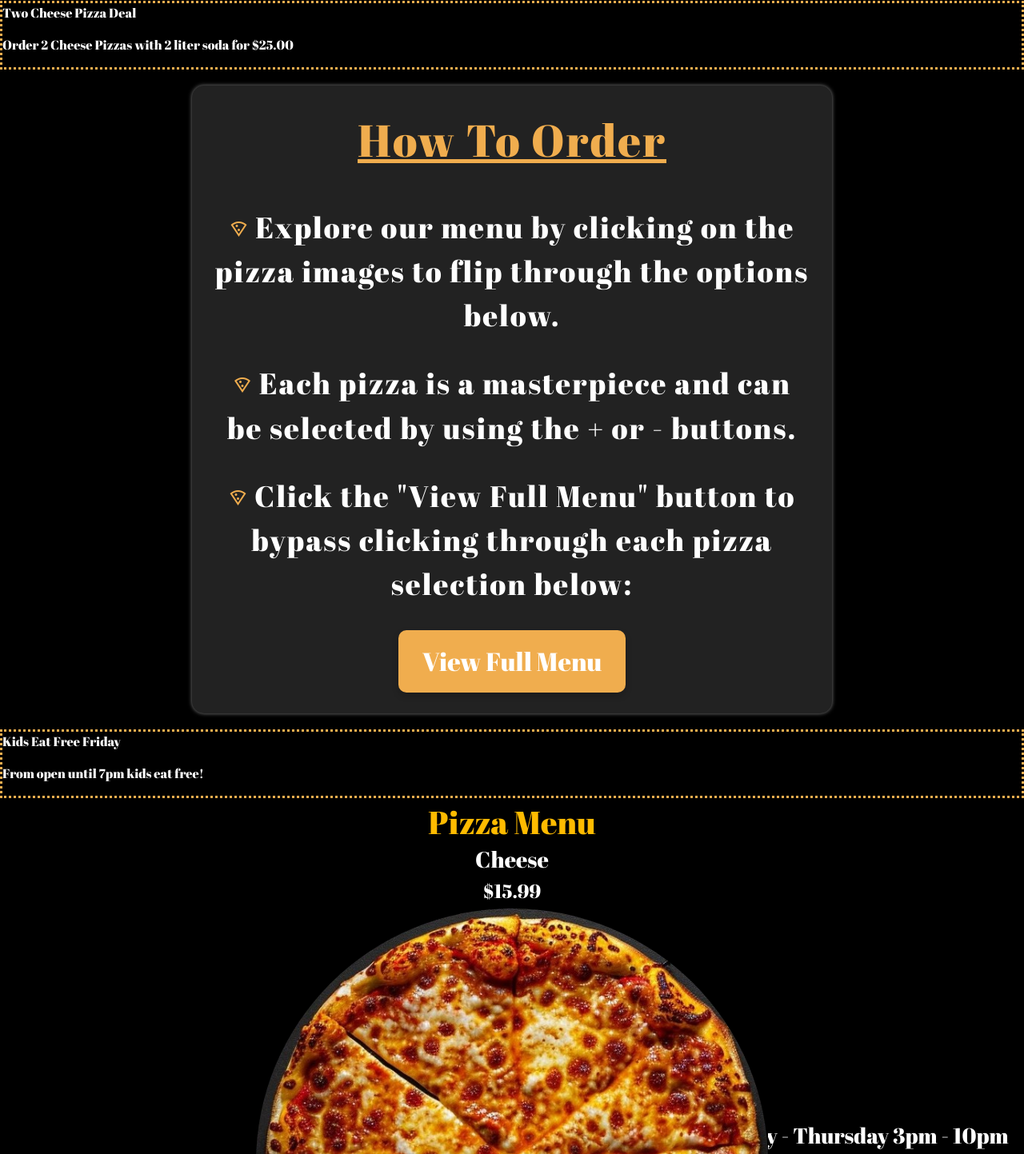
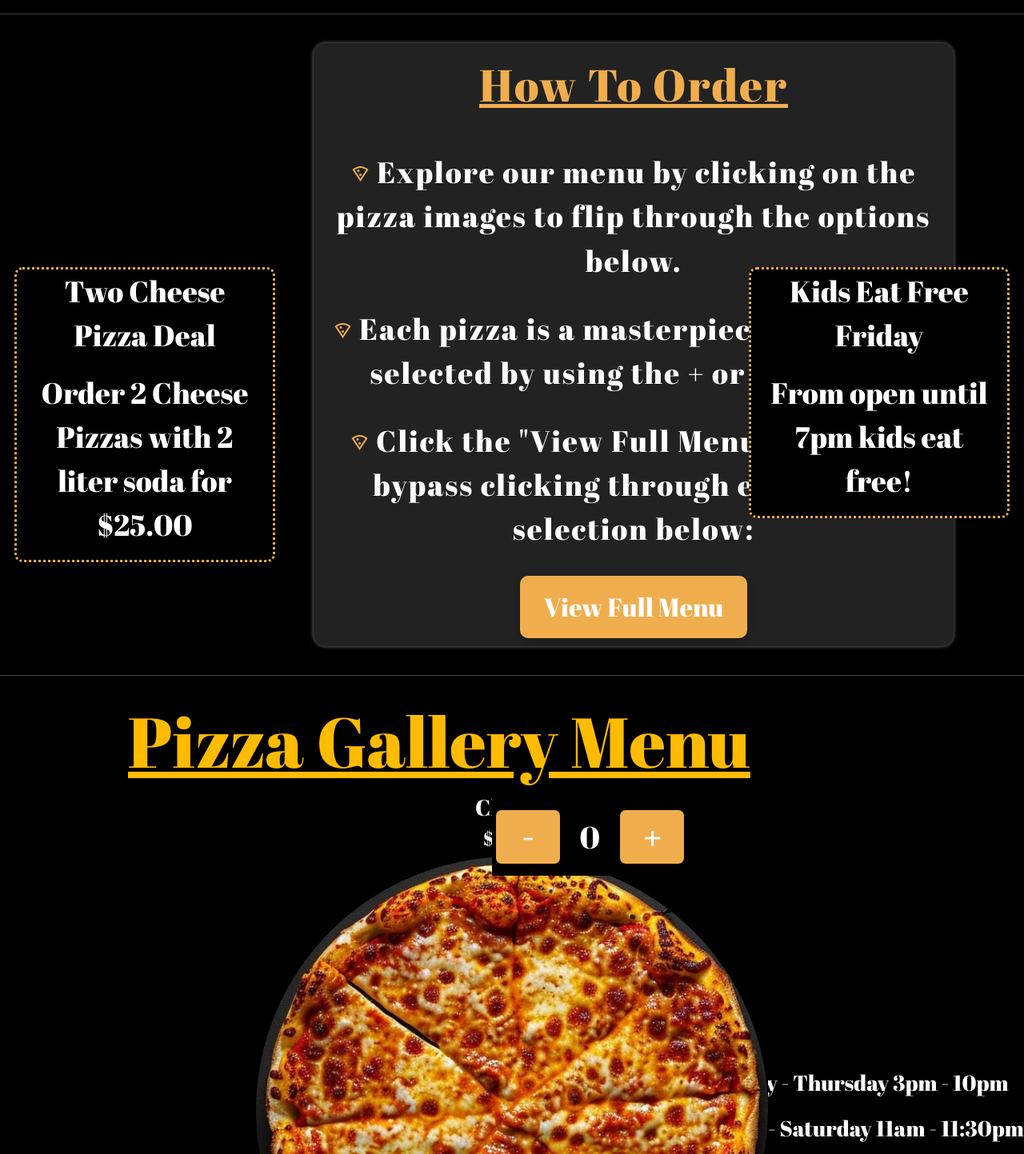
Before and after one commit to jessicacousins/javascript_game_2, a website: page index.html in a window 1280 px wide. Shown: the part 1973-3416 px from the top of the page at 80% size. Drawn offline with nearby package versions, Linux system fonts and the light colour scheme.

Commit message:
gallery menu styles updated

```diff
--- a/index.html
+++ b/index.html
@@ -34,6 +34,7 @@
     </nav>
 
     <div class="discount">10% OFF Your First Online Order!</div>
+
     <article>
       <div id="about" class="about-section">
         <p class="welcomeMessage">
@@ -47,24 +48,25 @@
         </p>
         <img class="pizzaShop" src="pizzaShop.png" alt="Pizza Shop" />
       </div>
-
-      <div class="pizzaDeal1">
+      <hr class="line" />
+      <div class="row">
+        <div class="col-md-3 pizzaDeal1 px-3">
           <p>Two Cheese Pizza Deal</p>
           <p>Order 2 Cheese Pizzas with 2 liter soda for $25.00</p>
         </div>
 
-      <div class="howToOrderArea card-body">
+        <div id="menu" class="col-md-3 howToOrderArea card-body px-5">
           <ul class="howToOrder">
             <p class="card-title">How To Order</p>
             <li class="exploreBullet">
-            <span class="material-symbols-outlined"> local_pizza </span> Explore
-            our menu by clicking on the pizza images to flip through the options
-            below.
+              <span class="material-symbols-outlined"> local_pizza </span>
+              Explore our menu by clicking on the pizza images to flip through
+              the options below.
             </li>
             <li class="selectPizza">
               <span class="material-symbols-outlined"> local_pizza </span>
-            Each pizza is a masterpiece and can be selected by using the + or -
-            buttons.
+              Each pizza is a masterpiece and can be selected by using the + or
+              - buttons.
             </li>
             <li class="clickPizza">
               <span class="material-symbols-outlined"> local_pizza </span>
@@ -82,13 +84,14 @@
           </ul>
         </div>
 
-      <div class="pizzaDeal2">
+        <div class="col-md-3 pizzaDeal2 px-3">
           <p>Kids Eat Free Friday</p>
           <p>From open until 7pm kids eat free!</p>
         </div>
-
-      <div id="menu">
-        <div class="text-center pizzaMenu">Pizza Menu</div>
+      </div>
+      <hr class="line" />
+      <div id="gallery">
+        <div class="text-center pizzaMenu">Pizza Gallery Menu</div>
         <div class="col">
           <div class="col-auto">
             <div id="menuContainer" class="container container-fluid">
@@ -100,12 +103,14 @@
                   src="chesse_pizza.jpg"
                   alt="Cheese Pizza"
                 />
+
                 <div class="quantity-control">
                   <button class="minus">-</button>
                   <span class="quantity">0</span>
                   <button class="plus">+</button>
                 </div>
               </div>
+
               <div id="pepperoni" class="pizzaType">
                 <h3 class="pizzaTitle">Pepperoni</h3>
                 <h4 class="pizzaPrice">$18.99</h4>
--- a/styles.css
+++ b/styles.css
@@ -37,38 +37,6 @@
     transform: scale(1);
   }
 }
-
-/* .pizzaSlice {
-  margin-top: 60px;
-  width: 100%;
-  height: auto;
-  border-radius: 0%;
-  cursor: default;
-  -webkit-animation: scale-up-center 0.4s cubic-bezier(0.39, 0.575, 0.565, 1)
-    both;
-  animation: scale-up-center 0.4s cubic-bezier(0.39, 0.575, 0.565, 1) both;
-}
-
-@-webkit-keyframes scale-up-center {
-  0% {
-    -webkit-transform: scale(0.5);
-    transform: scale(0.5);
-  }
-  100% {
-    -webkit-transform: scale(1);
-    transform: scale(1);
-  }
-}
-@keyframes scale-up-center {
-  0% {
-    -webkit-transform: scale(0.5);
-    transform: scale(0.5);
-  }
-  100% {
-    -webkit-transform: scale(1);
-    transform: scale(1);
-  }
-} */
 
 .welcome-text {
   position: absolute;
@@ -127,41 +95,6 @@ nav ul li a:hover {
   color: #ffbb00;
   text-decoration: underline;
 }
-
-/* .about-section {
-  display: flex;
-  justify-content: space-between;
-  align-items: center;
-  padding-top: 60px;
-}
-
-.welcomeMessage {
-  display: flex;
-  line-height: 1.6;
-  flex: 1;
-  flex-direction: column;
-  align-items: center;
-  text-align: center;
-  width: 700px;
-  font-size: 2.3rem;
-  letter-spacing: 2px;
-  padding-right: 20px;
-  margin: 20px;
-  border: 10px dotted #f0ad4e;
-}
-
-.howToOrder {
-  display: flex;
-  flex: 1;
-  flex-direction: column;
-  align-items: center;
-  text-align: center;
-  width: 700px;
-  font-size: 2.3rem;
-  letter-spacing: 2px;
-  padding-left: 20px;
-  margin: 20px;
-} */
 
 .about-section {
   display: flex;
@@ -297,8 +230,12 @@ nav ul li a:hover {
 }
 
 .pizzaMenu {
-  font-size: 2.5rem;
+  font-size: 5.5rem;
   color: #ffbb00;
+  display: flex;
+  flex-direction: start;
+  margin-left: 160px;
+  text-decoration: underline;
 }
 
 .container {
@@ -342,10 +279,30 @@ img {
 }
 
 .quantity-control {
+  font-size: 2.4rem;
+  position: absolute;
+  top: 5px;
+  right: 100px;
   display: flex;
   align-items: center;
   justify-content: center;
-  margin-top: 10px;
+}
+
+.quantity {
+  padding: 20px;
+}
+
+.minus,
+.plus {
+  width: 80px;
+  font-weight: 900;
+  border-radius: 7px;
+}
+
+.minus:hover,
+.plus:hover {
+  background-color: #f4e8c6;
+  color: #000;
 }
 
 .quantity-control button {
@@ -362,18 +319,27 @@ img {
   text-align: center;
 }
 
-/* .checkoutSection {
-  background-color: #000;
-  padding: 20px;
-  text-align: left;
-} */
-
 .pizzaDeal1 {
   border: 3px dotted #f0ad4e;
+  margin-left: 30px;
+  text-align: center;
+  height: 50%;
+  border-radius: 10px;
+  font-size: 2.3rem;
 }
 
 .pizzaDeal2 {
   border: 3px dotted #f0ad4e;
+  margin-right: 30px;
+  text-align: center;
+  height: 50%;
+  border-radius: 10px;
+  font-size: 2.3rem;
+}
+
+.row .col-md-3.pizzaDeal1,
+.row .col-md-3.pizzaDeal2 {
+  margin-top: 300px;
 }
 
 .checkoutSection {
```
Lines whose indentation alone changed are shown as unchanged.
